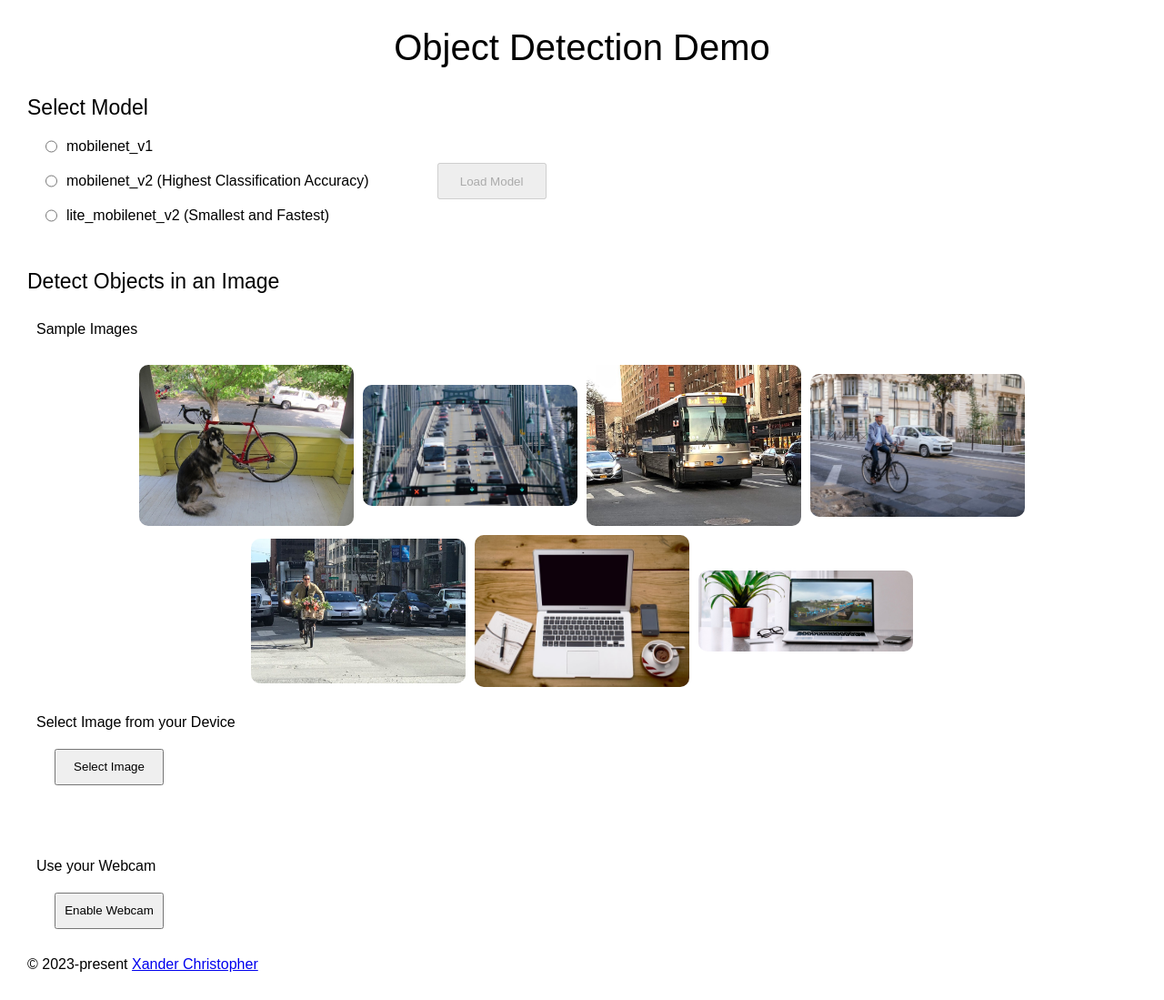
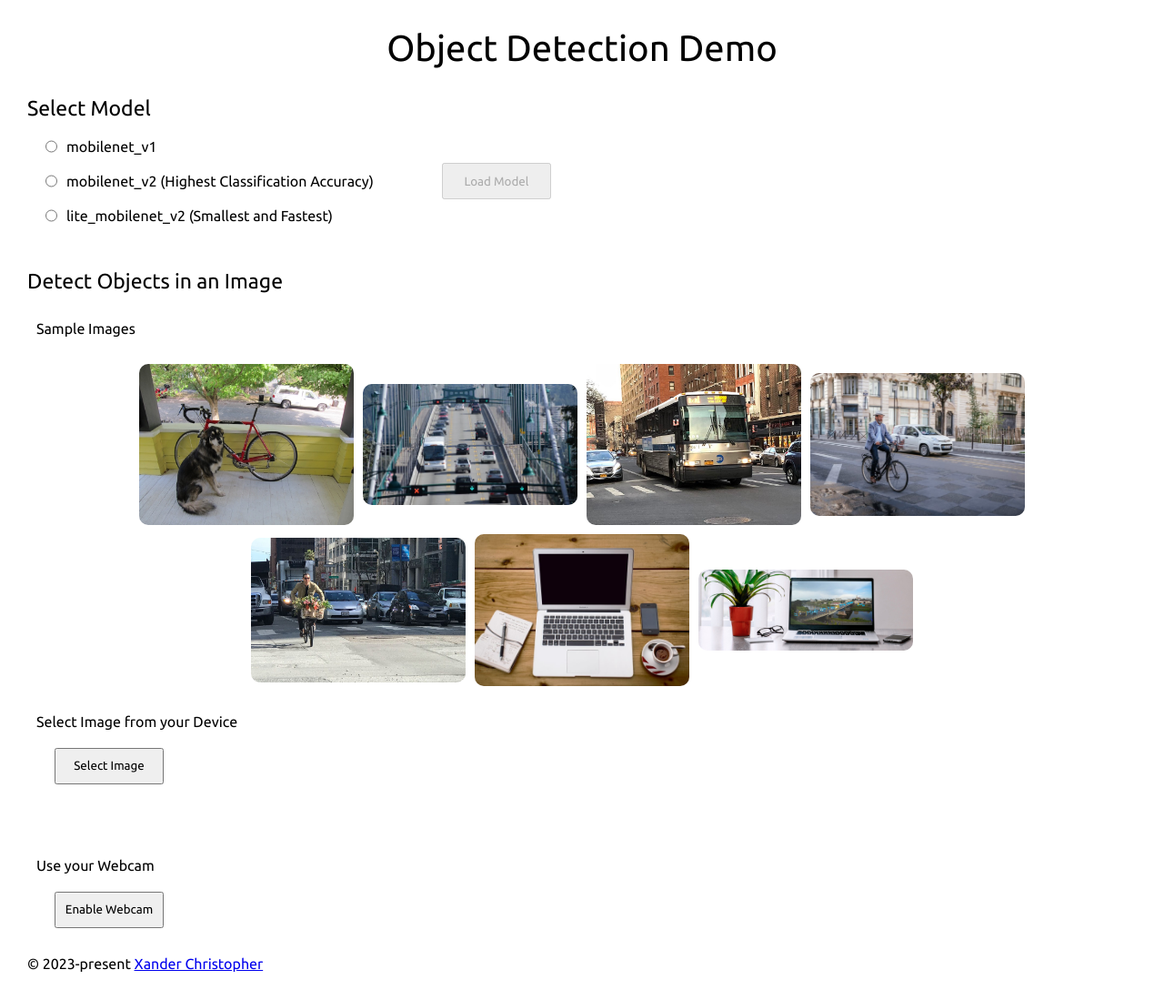
Before and after one commit to XanDrchris/DAId, a Jekyll site: the page built from ObjectDetection/index.html, in a window 1280 px wide. Shown: the whole page at 91% size. Built offline with Jekyll 4.4.1, drawn with Linux system fonts in a browser that asks for light colours; a script that is not in the unit is left out.

Commit message:
update 'em all

```diff
--- a/AnimeGAN-v3/index.html
+++ b/AnimeGAN-v3/index.html
@@ -1,5 +1,5 @@
 ---
-permalink: '/AnimeGANv3'
+permalink: '/AnimeGAN-v3'
 layout: none
 ---
 <!DOCTYPE html>
--- a/ObjectDetection/index.html
+++ b/ObjectDetection/index.html
@@ -11,7 +11,6 @@
 <head>
   {% include meta.md %}
   <title>Ssd Mobilenet | Smartcam Demo</title>
-  <link preload rel="stylesheet" href="Fonts/fonts.css" />
   <link preload rel="stylesheet" href="ObjectDetection/Styles/index.min.css" />
   <script src="Tf.js/tf.min.js"></script>
   <script src="ObjectDetection/Models/cocoSSd/coco-ssdMo.min.js"></script>
--- a/_includes/meta.md
+++ b/_includes/meta.md
@@ -1,5 +1,5 @@
 <meta charset="UTF-8" />
 <meta name="viewport" content="width=device-width, initial-scale=1.0" />
-<link rel="shortcut icon" href="../favicon.ico" type="image/x-icon">
-<link rel="stylesheet" href="/Fonts/fonts.css">
-<link rel="stylesheet" href="/Styles/common.css">
+<link rel="shortcut icon" href="favicon.ico" type="image/x-icon">
+<link rel="stylesheet" href="assets/Fonts/fonts.css">
+<link rel="stylesheet" href="asstes/Styles/common.css">
--- a/index.html
+++ b/index.html
@@ -4,6 +4,8 @@
 ---
 
 <!DOCTYPE html>
+<!-- Copyright (C)2023-present Xander Christopher(https://github.com/XandrChris) -->
+<!-- All Rights Reserved. -->
 <html lang="en">
 
 <head>
```
